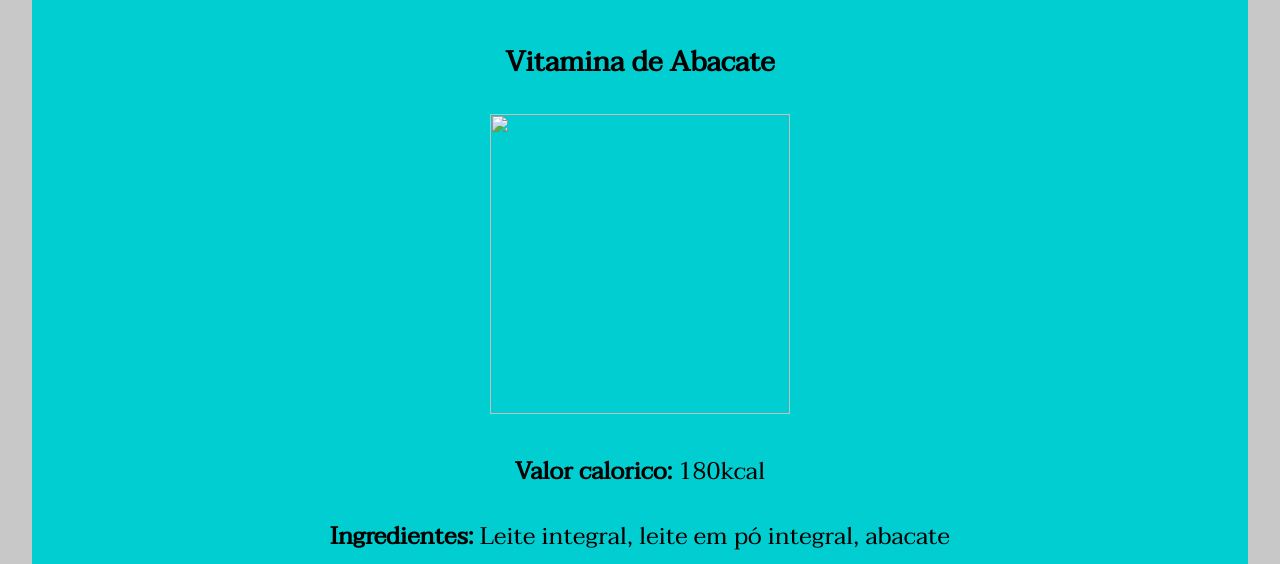
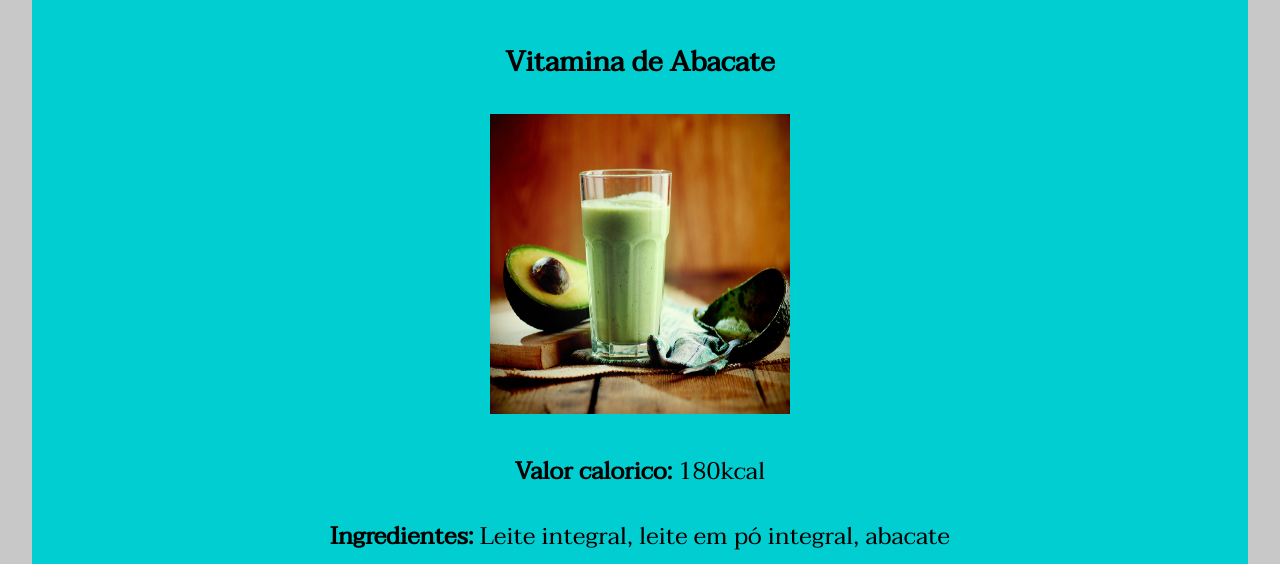
Before and after one commit to MikhaelPaz/vitamina, a plain HTML site: page index.html in a window 1280 px wide. Shown: the part 236-800 px from the top of the page. Drawn offline with Linux system fonts and the light colour scheme; files whose address does not match are found by name.

Commit message:
Update index.html

```diff
--- a/index.html
+++ b/index.html
@@ -19,7 +19,7 @@
 
         <!--Vitaminas-->
         <h3 id="h31">Vitamina de Abacate</h3>
-        <img src="../imagens/vitaminas/vitamina-abacate.jpg">
+        <img src="../../../vitamina-abacate.jpg">
         <p><strong>Valor calorico:</strong> 180kcal</p>
         <p><strong>Ingredientes:</strong> Leite integral, leite em pó integral, abacate</p>
         <p><strong>Adicionais:</strong> Banana, aveia, granola e mel</p>
```
